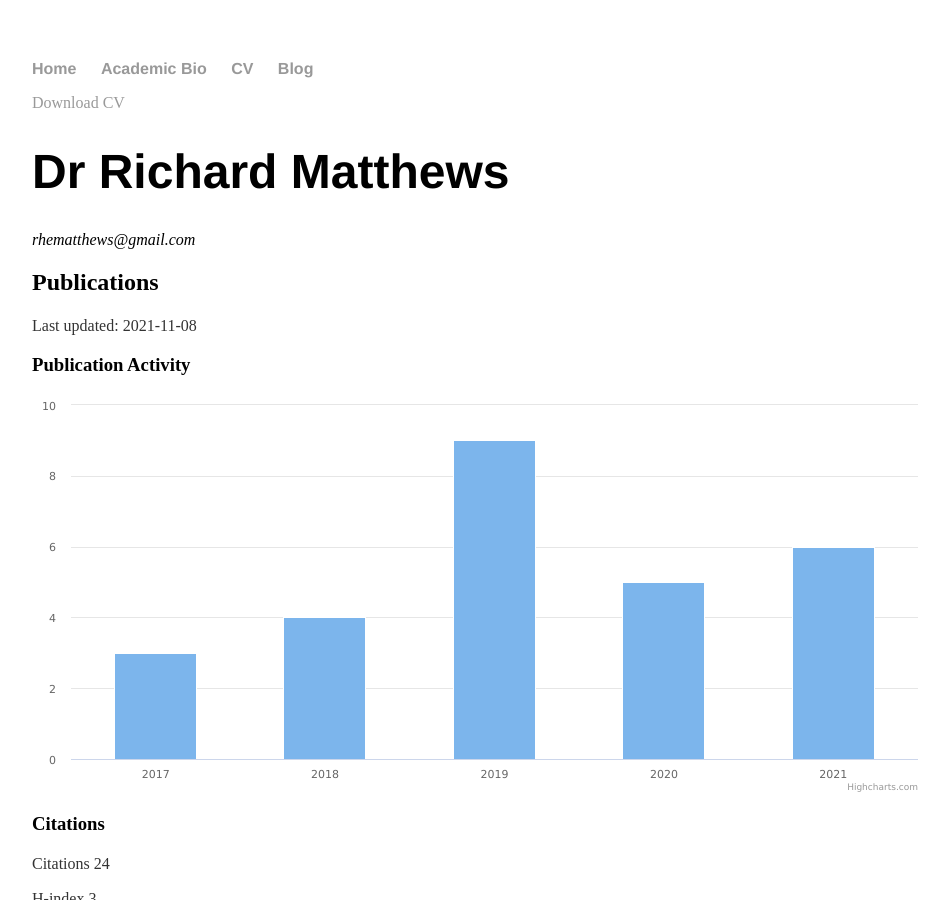
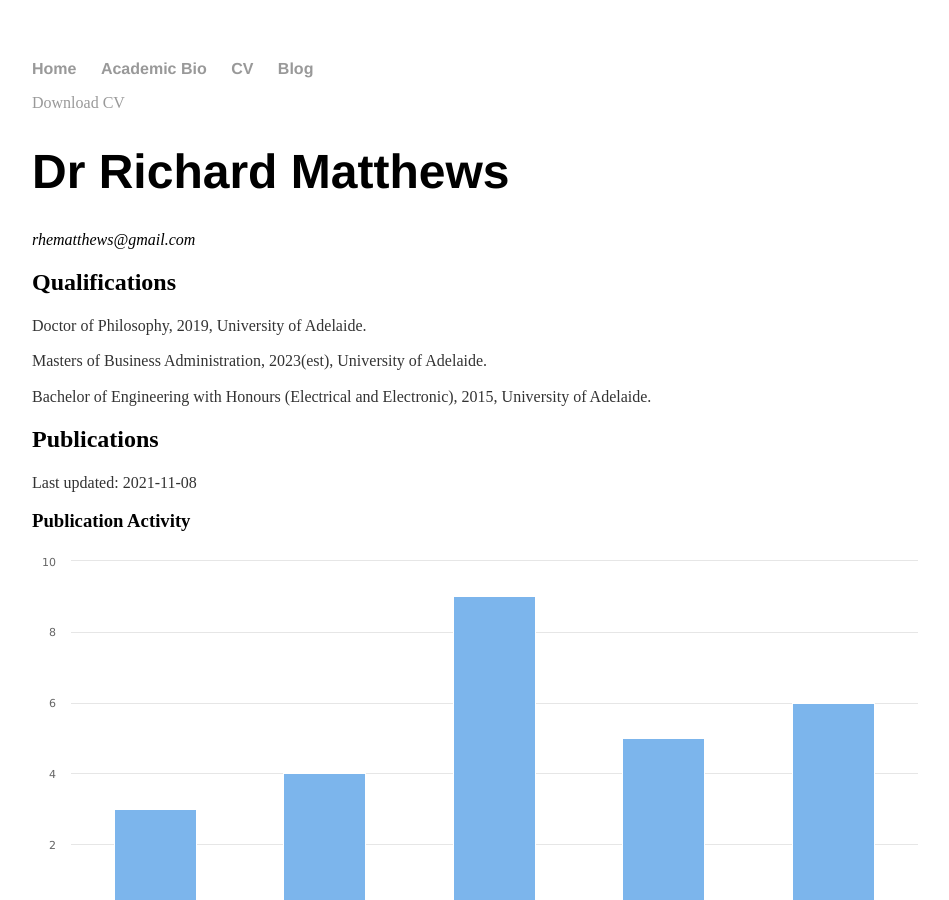
Before and after one commit to rhematt/rhematt.github.io, a Jekyll site: the page built from cv/index.html, in a window 1280 px wide and 900 px high. Shown: the whole window, without its empty margins (160-1109 px from the left). Built offline with Jekyll 4.4.1, drawn with Linux system fonts in a browser that asks for light colours.

Commit message:
Update index.html
Added wualifications

```diff
--- a/cv/index.html
+++ b/cv/index.html
@@ -9,6 +9,13 @@ title: CV of Dr Richard Matthews
 	<address>
 	<span class="obfuscate">moc.liamg@swehttamehr</span>
 	</address>
+
+<h2>Qualifications</h2>
+
+<p>Doctor of Philosophy, 2019, University of Adelaide.</p>
+<p>Masters of Business Administration, 2023(est), University of Adelaide.</p>
+<p>Bachelor of Engineering with Honours (Electrical and Electronic), 2015, University of Adelaide.</p>
+
 
 	<h2>Publications</h2>
 	<p>Last updated: 2021-11-08</p>
```
